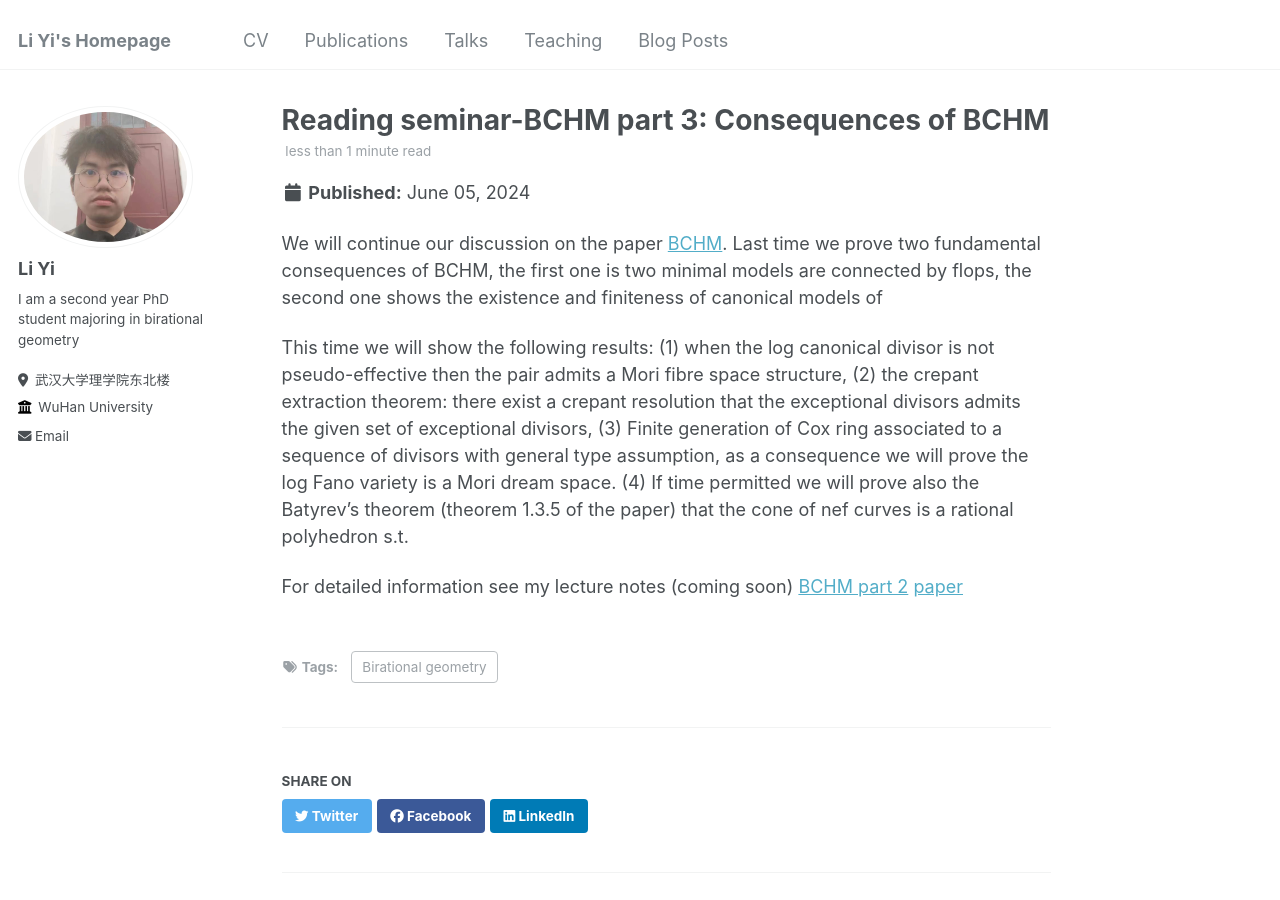
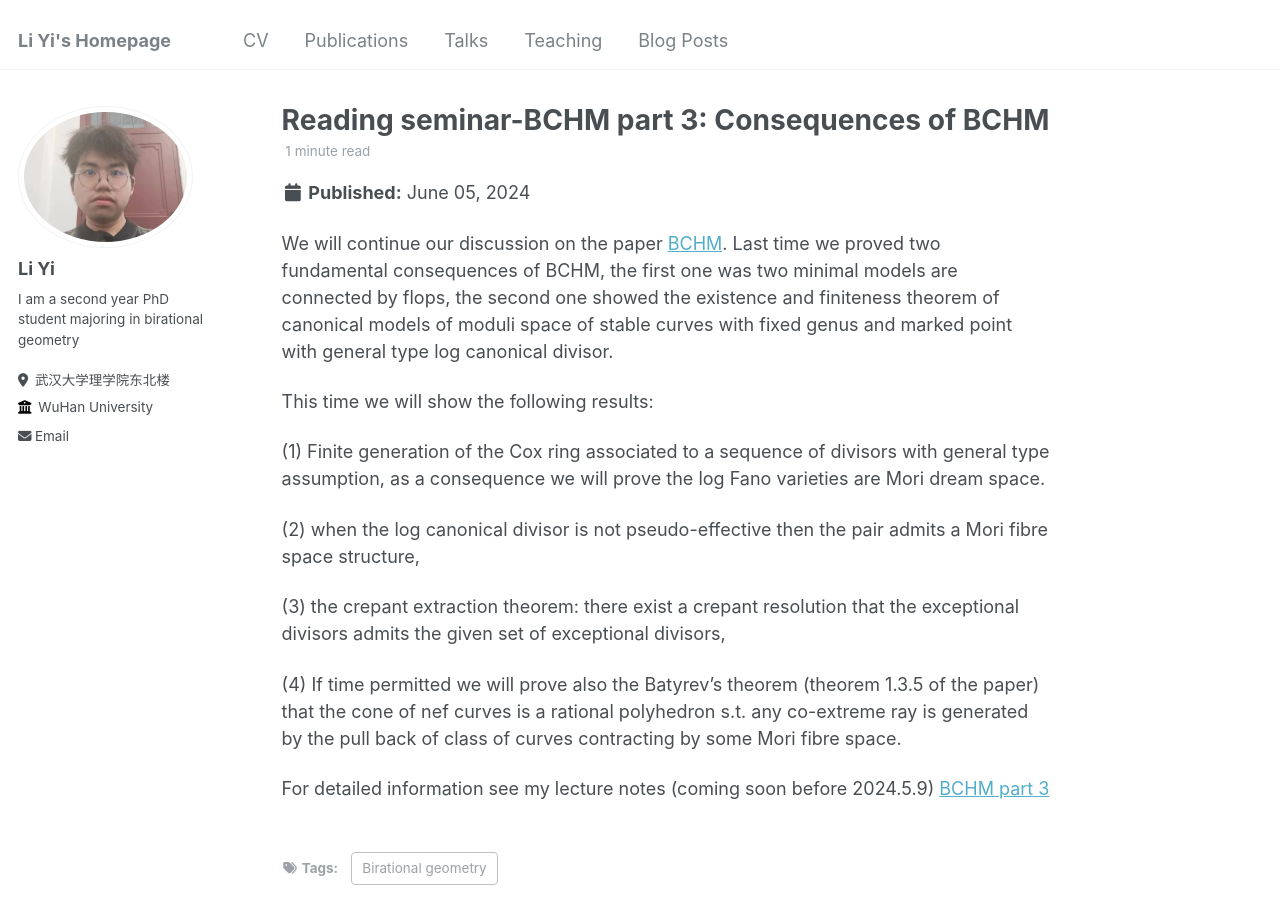
Before and after one commit to YiLimath/YiLimath.github.io, a Jekyll site: the page built from _posts/2024-06-4-blog-post-1.md, in a window 1280 px wide and 900 px high. Built offline with Jekyll 4.4.1, drawn with Linux system fonts in a browser that asks for light colours.

Commit message:
Update 2024-06-4-blog-post-1.md

```diff
--- a/_posts/2024-06-4-blog-post-1.md
+++ b/_posts/2024-06-4-blog-post-1.md
@@ -6,12 +6,16 @@ tags:
   - Birational geometry
 ---
 
-We will continue our discussion on the paper [BCHM](https://www.ams.org/journals/jams/2010-23-02/S0894-0347-09-00649-3/S0894-0347-09-00649-3.pdf). Last time we prove two fundamental consequences of BCHM, the first one is two minimal models are connected by flops, the second one shows the existence and finiteness of canonical models of
+We will continue our discussion on the paper [BCHM](https://www.ams.org/journals/jams/2010-23-02/S0894-0347-09-00649-3/S0894-0347-09-00649-3.pdf). Last time we proved two fundamental consequences of BCHM, the first one was two minimal models are connected by flops, the second one showed the existence and finiteness theorem of canonical models of moduli space of stable curves with fixed genus and marked point with general type log canonical divisor.
 
 This time we will show the following results:
-(1) when the log canonical divisor is not pseudo-effective then the pair admits a Mori fibre space structure,
-(2) the crepant extraction theorem: there exist a crepant resolution that the exceptional divisors admits the given set of exceptional divisors,
-(3) Finite generation of Cox ring associated to a sequence of divisors with general type assumption, as a consequence we will prove the log Fano variety is a Mori dream space.
-(4) If time permitted we will prove also the Batyrev's theorem (theorem 1.3.5 of the paper) that the cone of nef curves is a rational polyhedron s.t.
 
-For detailed information see my lecture notes (coming soon) [BCHM part 2](https://yilimath.github.io/files/BCHM/BCHM3.pdf) [paper](https://yilimath.github.io/files/paper2.pdf)
+(1) Finite generation of the Cox ring associated to a sequence of divisors with general type assumption, as a consequence we will prove the log Fano varieties are Mori dream space.
+
+(2) when the log canonical divisor is not pseudo-effective then the pair admits a Mori fibre space structure,
+
+(3) the crepant extraction theorem: there exist a crepant resolution that the exceptional divisors admits the given set of exceptional divisors,
+
+(4) If time permitted we will prove also the Batyrev's theorem (theorem 1.3.5 of the paper) that the cone of nef curves is a rational polyhedron s.t. any co-extreme ray is generated by the pull back of class of curves contracting by some Mori fibre space.
+
+For detailed information see my lecture notes (coming soon before 2024.5.9) [BCHM part 3](https://yilimath.github.io/files/BCHM/BCHM3.pdf)
```
